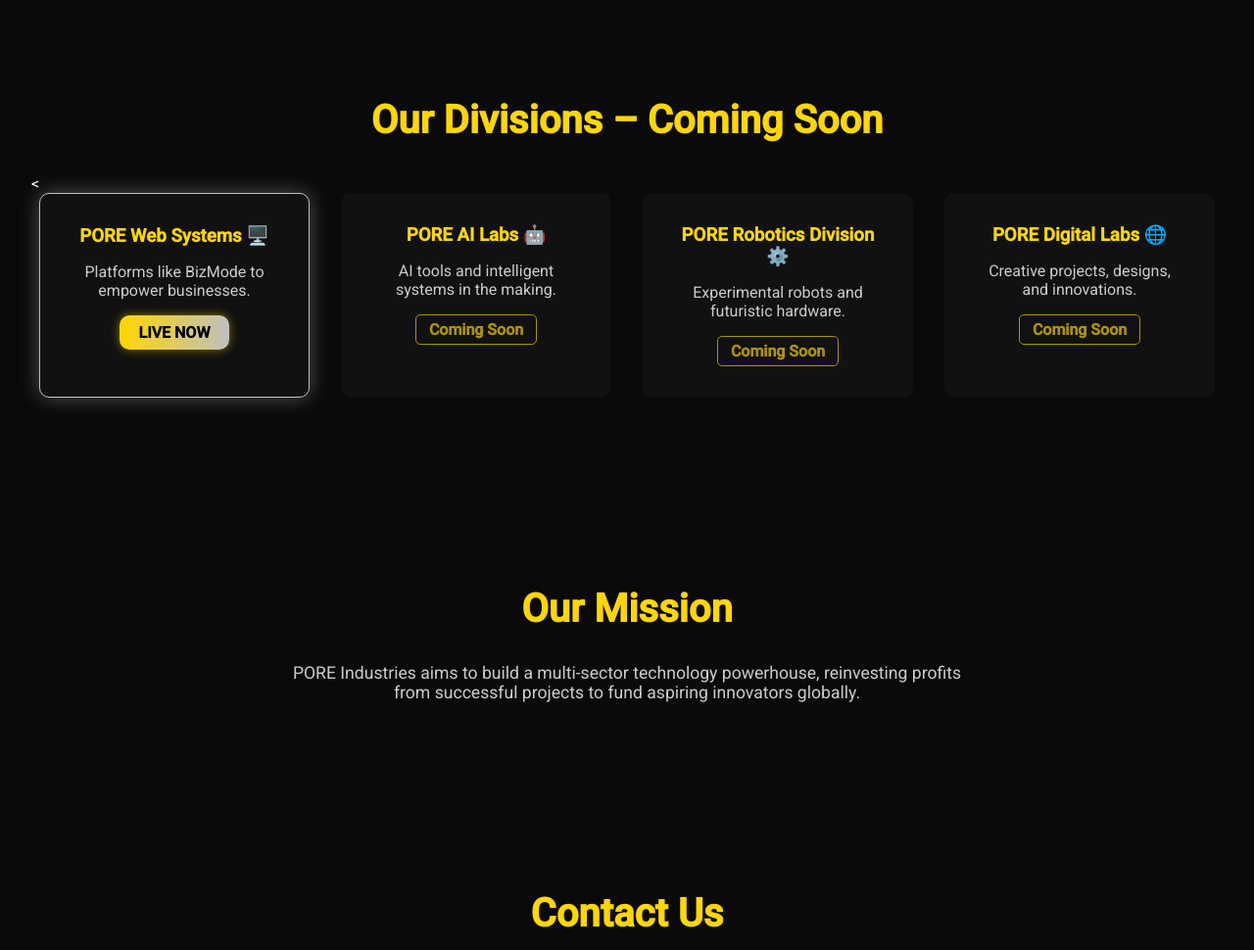
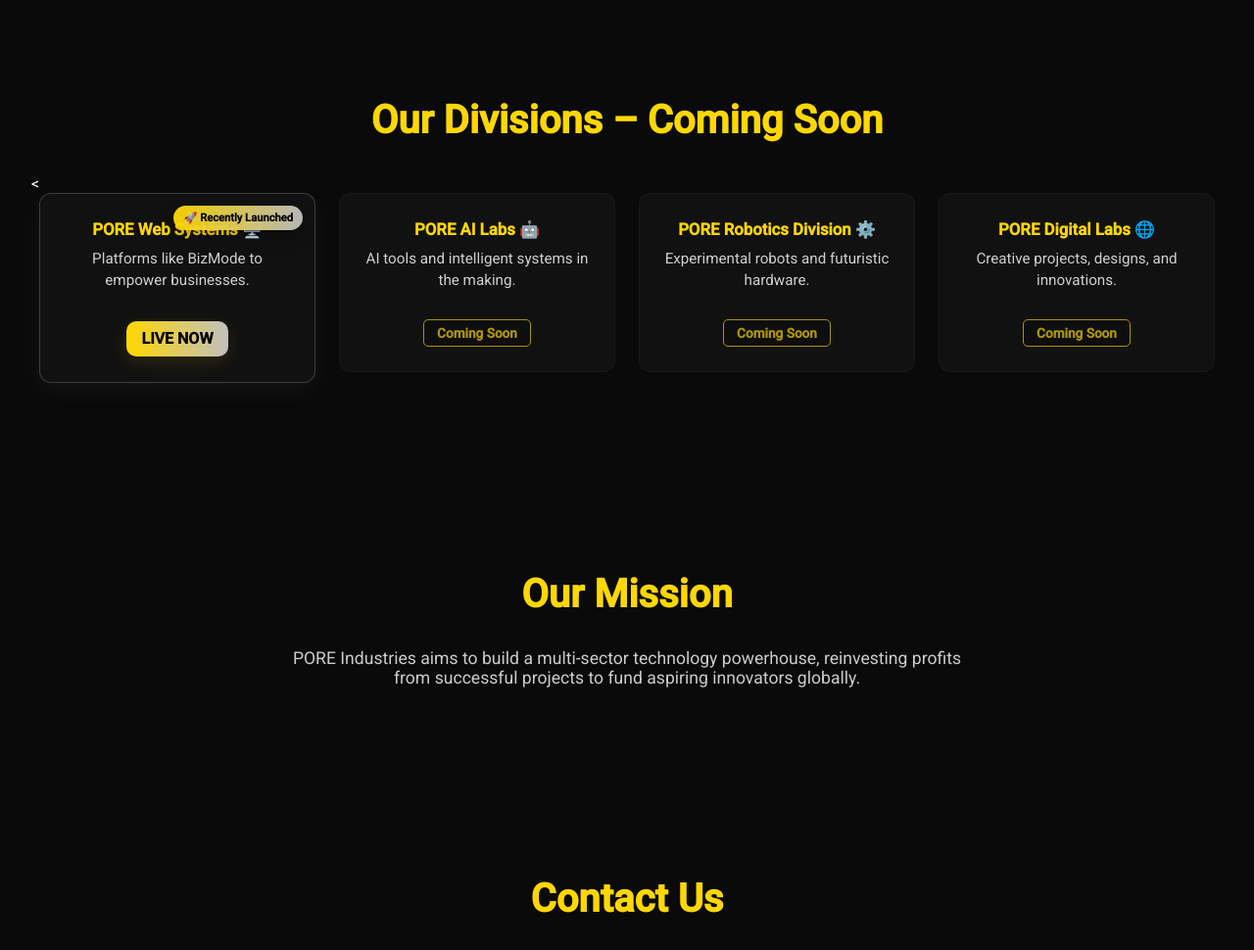
Before and after one commit to poreatharva3301/POREIndustries, a plain HTML site: page index.html in a window 1280 px wide. Shown: the part 836-1806 px from the top of the page at 98% size. Drawn offline with Linux system fonts and the light colour scheme.

Commit message:
Update style.css

```diff
--- a/style.css
+++ b/style.css
@@ -67,24 +67,85 @@ footer {text-align:center; padding:2rem; color:#777; border-top:1px solid #222;}
     opacity: 1;
   }
 }
-.division-card.live {
-  border: 1px solid #C0C0C0; /* Platinum silver border */
-  box-shadow: 0 0 20px rgba(192, 192, 192, 0.4);
+/* --- Safe unified styles for division cards --- */
+/* Ensures we don't break previous .card styles but add live look */
+
+.divisions-cards { /* container spacing */
+  display: grid;
+  grid-template-columns: repeat(auto-fit, minmax(250px, 1fr));
+  gap: 1.5rem;
+  align-items: start;
 }
 
+/* base card fallback (if you already have .card, this will coexist) */
+.card {
+  background: #111;
+  border-radius: 12px;
+  padding: 1.6rem;
+  border: 1px solid rgba(255,255,255,0.03);
+  transition: transform .35s ease, box-shadow .35s ease, border-color .35s ease;
+}
+
+/* additional division specific */
+.division-card h3 { color: gold; margin-bottom: 0.6rem; font-size: 1.05rem; }
+.division-card p { color: #cfcfcf; font-size: 0.95rem; line-height:1.45; }
+
+/* LIVE-specific look */
+.division-card.live {
+  border: 1px solid rgba(192,192,192,0.25); /* platinum border */
+  box-shadow: 0 8px 24px rgba(192,192,192,0.06);
+  position: relative;
+}
+
+/* Live button */
 .live-btn {
   display: inline-block;
-  background: linear-gradient(90deg, gold, #C0C0C0);
+  margin-top: 0.9rem;
+  padding: 0.55rem 1rem;
+  border-radius: 10px;
+  background: linear-gradient(90deg, gold 0%, #C0C0C0 100%);
   color: #000;
-  padding: 8px 20px;
-  border-radius: 10px;
-  font-weight: bold;
+  font-weight: 700;
   text-decoration: none;
-  transition: 0.3s ease;
-  box-shadow: 0 0 10px rgba(255, 215, 0, 0.5);
+  box-shadow: 0 6px 18px rgba(255,215,0,0.12);
+  transition: transform .18s ease, box-shadow .18s ease;
+}
+.live-btn:hover {
+  transform: translateY(-4px);
+  box-shadow: 0 14px 34px rgba(192,192,192,0.18);
 }
 
-.live-btn:hover {
-  transform: scale(1.05);
-  box-shadow: 0 0 20px rgba(192, 192, 192, 0.8);
+/* subtle hover for any division card */
+.division-card:hover {
+  transform: translateY(-8px);
+  box-shadow: 0 18px 40px rgba(255,215,0,0.06);
+  border-color: rgba(255,215,0,0.12);
 }
+
+/* optional 'Recently Launched' badge in top-right corner */
+.division-card.live::after {
+  content: "🚀 Recently Launched";
+  position: absolute;
+  top: 12px;
+  right: 12px;
+  background: linear-gradient(90deg, rgba(255,215,0,0.95), rgba(192,192,192,0.95));
+  color: #000;
+  font-size: 0.7rem;
+  padding: 6px 10px;
+  border-radius: 999px;
+  font-weight:700;
+  box-shadow: 0 8px 18px rgba(0,0,0,0.25);
+}
+
+/* keep 'Coming Soon' small status style if used */
+.status {
+  display:inline-block;
+  margin-top:0.8rem;
+  padding: 0.35rem 0.7rem;
+  border-radius: 8px;
+  border: 1px solid rgba(255,215,0,0.25);
+  color: gold;
+  font-weight:700;
+  font-size:0.85rem;
+  background: rgba(0,0,0,0.25);
+}
```
